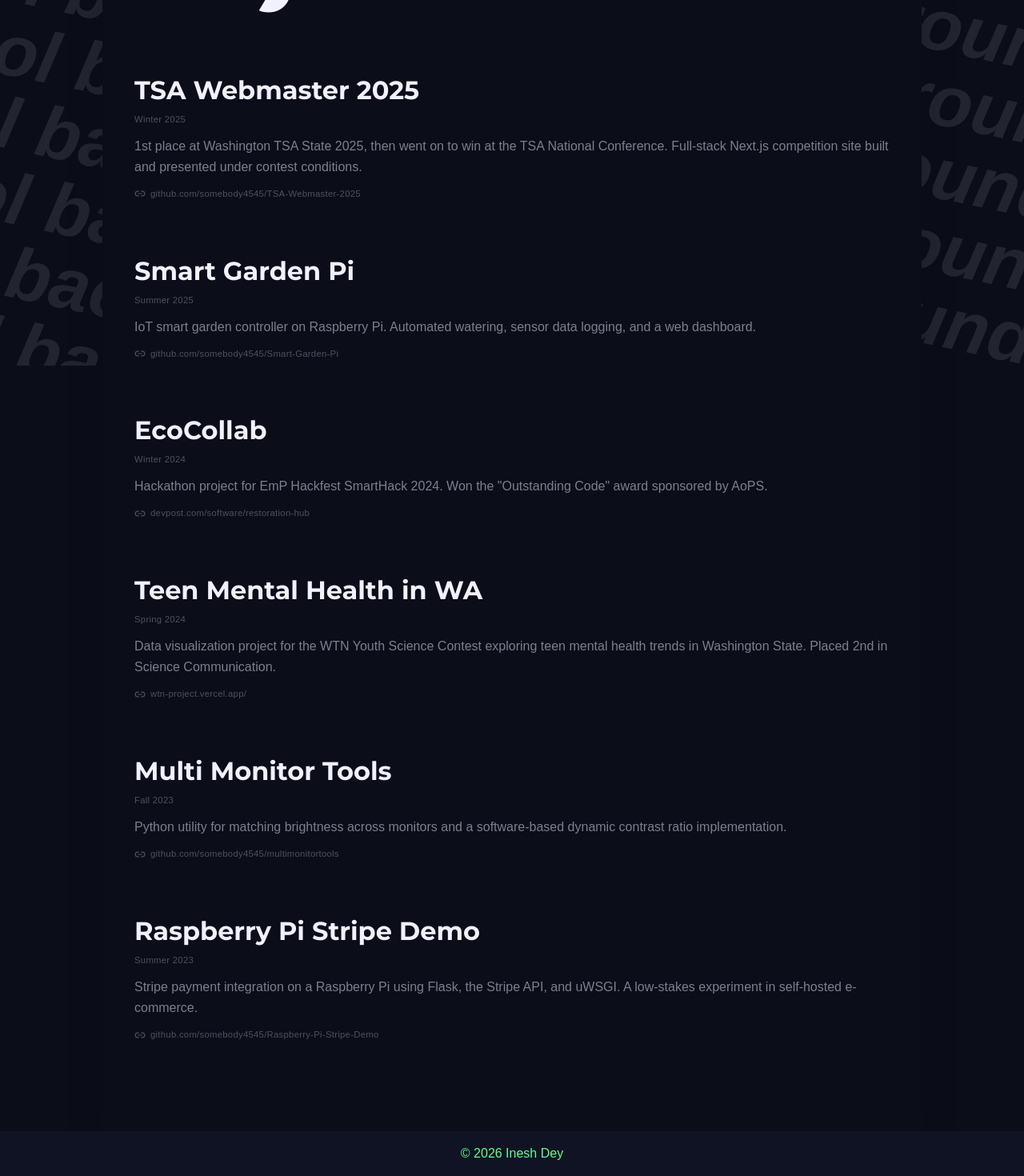
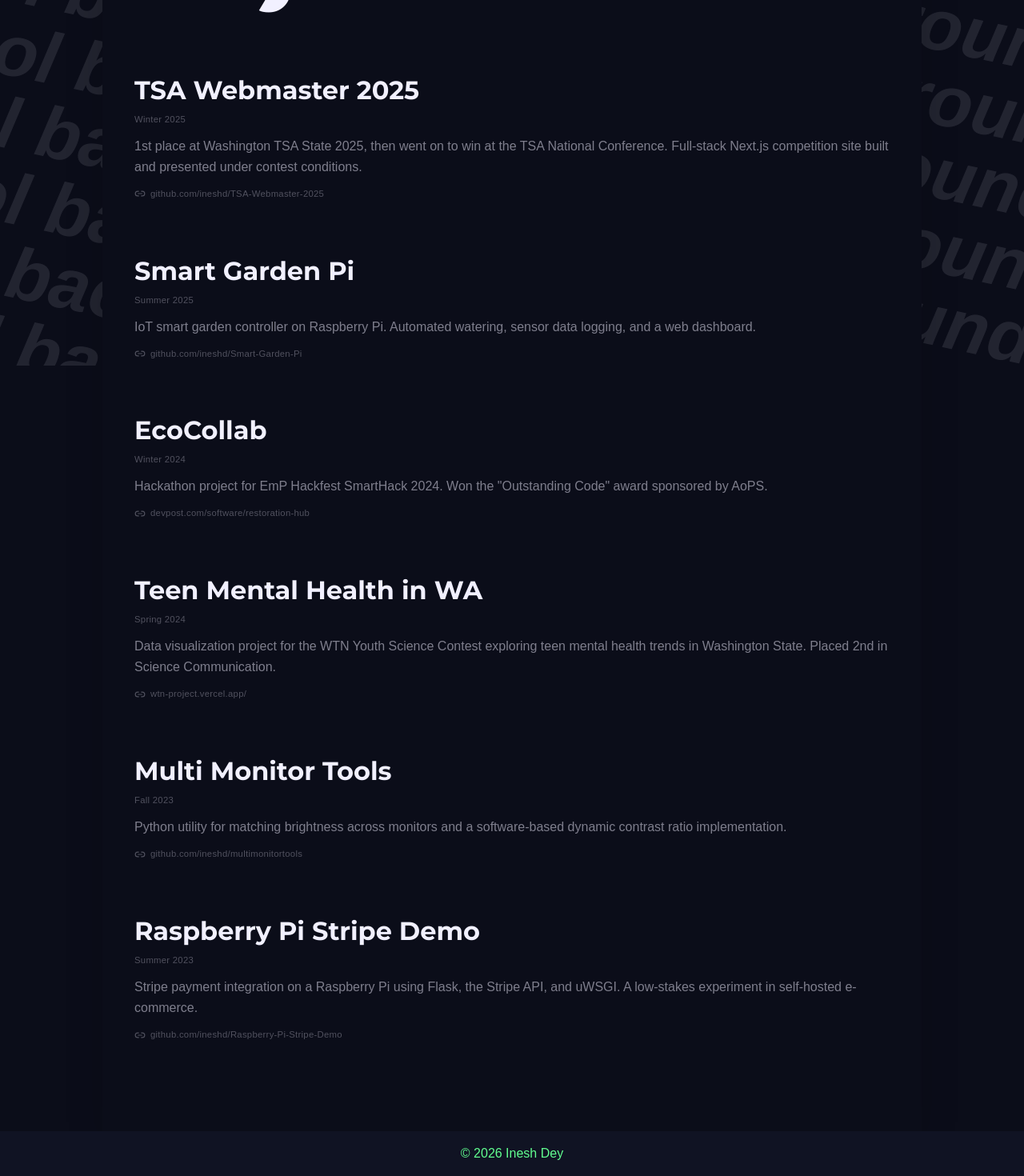
Before and after one commit to somebody4545/2025site, a Next.js app: page /projects in a window 1280 px wide. Shown: the part 343-1813 px from the top of the page at 80% size. Built offline with nearby package versions, Linux system fonts and the light colour scheme; no server answers.

Commit message:
change links back

```diff
--- a/app/components/HomePageExtras.tsx
+++ b/app/components/HomePageExtras.tsx
@@ -63,7 +63,7 @@ export const BlogPlaceholder = memo(function BlogPlaceholder() {
         return (
             <div className="mt-8 flex justify-center overflow-hidden rounded-lg">
                 <iframe
-                    src="https://somebody4545.substack.com/embed?embedId=somebody4545"
+                    src="https://ineshd.substack.com/embed?embedId=ineshd"
                     width="720"
                     height="420"
                     style={{border: "1px solid #EEE", background: "white", maxWidth: "100%"}}
--- a/app/experiments/ExperimentsPageClient.tsx
+++ b/app/experiments/ExperimentsPageClient.tsx
@@ -15,7 +15,7 @@ const experiments = [
     {
         name: "3D Glass Thingy",
         description: "A Three.js experiment with real-time 3D rendering, custom materials, and WebGL shader effects running entirely in the browser.",
-        href: "https://github.com/somebody4545/3dglassthingy",
+        href: "https://github.com/ineshd/3dglassthingy",
         external: true,
     },
     {
--- a/app/page.tsx
+++ b/app/page.tsx
@@ -17,7 +17,7 @@ const personSchema = {
   jobTitle: "Computer Science & Engineering Student",
   description: layoutMetadata.description,
   sameAs: [
-    "https://github.com/somebody4545",
+    "https://github.com/ineshd",
     "https://linkedin.com/in/ineshdey",
   ],
 };
@@ -81,7 +81,7 @@ export default function Home() {
           </p>
           <div className="flex gap-6 mt-4 text-foreground/50 pointer-events-auto">
             <Link
-              href="https://github.com/somebody4545"
+              href="https://github.com/ineshd"
               target="_blank"
               aria-label="GitHub"
               className="hover:text-primary transition-colors duration-200"
--- a/app/projects/ProjectsPageClient.tsx
+++ b/app/projects/ProjectsPageClient.tsx
@@ -11,14 +11,14 @@ const projects = [
         period: "Winter 2025",
         description: "1st place at Washington TSA State 2025, then went on to win at the TSA National Conference. Full-stack Next.js competition site built and presented under contest conditions.",
         tags: ["TypeScript", "Next.js"],
-        href: "https://github.com/somebody4545/TSA-Webmaster-2025",
+        href: "https://github.com/ineshd/TSA-Webmaster-2025",
     },
     {
         name: "Smart Garden Pi",
         period: "Summer 2025",
         description: "IoT smart garden controller on Raspberry Pi. Automated watering, sensor data logging, and a web dashboard.",
         tags: ["TypeScript", "Raspberry Pi", "IoT"],
-        href: "https://github.com/somebody4545/Smart-Garden-Pi",
+        href: "https://github.com/ineshd/Smart-Garden-Pi",
     },
     {
         name: "EcoCollab",
@@ -39,14 +39,14 @@ const projects = [
         period: "Fall 2023",
         description: "Python utility for matching brightness across monitors and a software-based dynamic contrast ratio implementation.",
         tags: ["Python", "DCR"],
-        href: "https://github.com/somebody4545/multimonitortools",
+        href: "https://github.com/ineshd/multimonitortools",
     },
     {
         name: "Raspberry Pi Stripe Demo",
         period: "Summer 2023",
         description: "Stripe payment integration on a Raspberry Pi using Flask, the Stripe API, and uWSGI. A low-stakes experiment in self-hosted e-commerce.",
         tags: ["Python", "Flask", "Stripe", "Raspberry Pi"],
-        href: "https://github.com/somebody4545/Raspberry-Pi-Stripe-Demo",
+        href: "https://github.com/ineshd/Raspberry-Pi-Stripe-Demo",
     },
 ];
 
```
